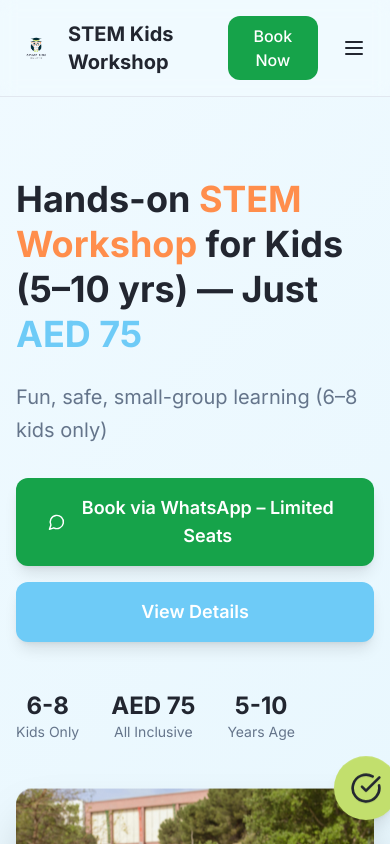
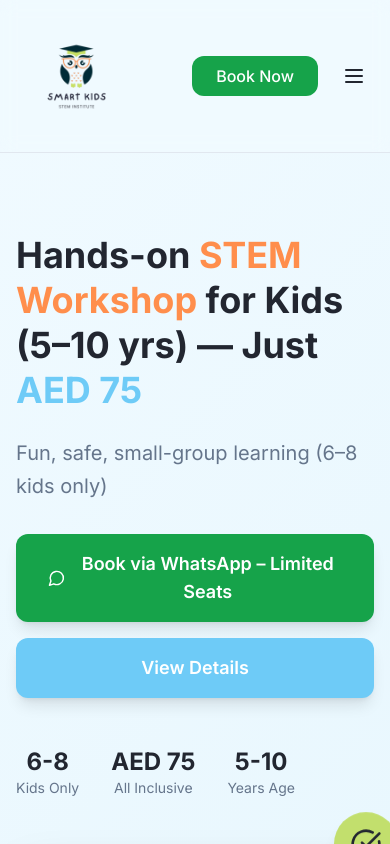
Before and after one commit to hyperlinqai/smart-kids, a Next.js app: page / in a window 390 px wide. Shown: the top 844 px of the page. Built offline with nearby package versions, Linux system fonts and the light colour scheme; no server answers.

Commit message:
Update header component
- Improve header navigation and styling
- Enhance mobile responsiveness and user experience

```diff
--- a/src/components/layout/header.tsx
+++ b/src/components/layout/header.tsx
@@ -30,11 +30,10 @@ export default function Header() {
             <Image
               src="/logo.png"
               alt="HomeNest Logo"
-              width={40}
-              height={40}
-              className="w-10 h-10 rounded-lg object-cover"
+              width={120}
+              height={120}
+              className="w-30 h-30 rounded-lg object-cover"
             />
-            <span className="font-bold text-xl text-foreground">STEM Kids Workshop</span>
           </div>
 
           <div className="hidden md:flex items-center space-x-8">
```
